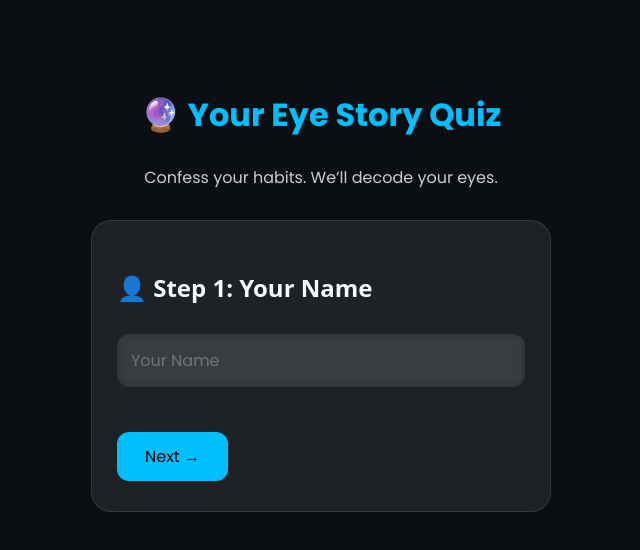
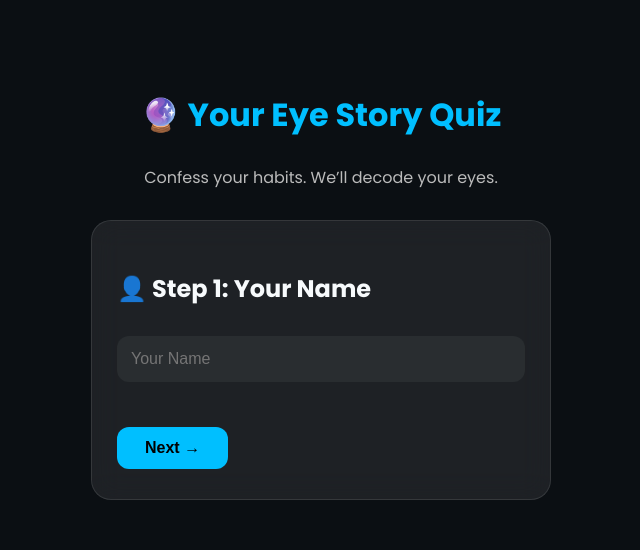
Before and after one commit to RudrakshSingh/lenstrackquiz, a Next.js app: page / in a window 1280 px wide. Shown: the top 550 px of the page, without its empty margins (319-959 px from the left). Built offline with nearby package versions, Linux system fonts and the light colour scheme.

Commit message:
Update quiz.module.css

```diff
--- a/styles/quiz.module.css
+++ b/styles/quiz.module.css
@@ -1,9 +1,9 @@
 /* styles/quiz.module.css */
 
-/* Glass quiz card styling + animations + colors */
+/* Font Import */
 @import url('https://fonts.googleapis.com/css2?family=Poppins:wght@400;500;600;700&display=swap');
 
-/* ---------------- CONTAINER ---------------- */
+/* ---------------- BASE CONTAINER ---------------- */
 .container {
   max-width: 500px;
   margin: 50px auto;
@@ -11,23 +11,24 @@
   display: flex;
   flex-direction: column;
   align-items: center;
+  font-family: 'Poppins', sans-serif;
 }
 
-/* ---------------- TITLES ---------------- */
+/* ---------------- TITLE ---------------- */
 .title {
   text-align: center;
   font-size: 2rem;
+  font-weight: 700;
   color: #00bfff;
   margin-bottom: 10px;
-  font-family: 'Poppins', sans-serif;
 }
 
+/* ---------------- SUB TITLE ---------------- */
 .sub {
   text-align: center;
   font-size: 1rem;
   margin-bottom: 30px;
-  color: #ccc;
-  font-family: 'Poppins', sans-serif;
+  color: #bbb;
 }
 
 /* ---------------- GLASS CARD ---------------- */
@@ -43,7 +44,6 @@
   border: 1px solid rgba(255, 255, 255, 0.1);
   box-sizing: border-box;
   transition: transform 0.3s ease, box-shadow 0.3s ease, opacity 0.5s ease;
-  overflow: hidden;
   opacity: 0;
   transform: translateY(30px);
 }
@@ -61,10 +61,9 @@
   color: #e0e0e0;
 }
 
-/* ---------------- INPUT FIELDS ---------------- */
+/* ---------------- INPUT FIELD ---------------- */
 .inputField {
   width: 100%;
-  box-sizing: border-box;
   padding: 14px;
   margin: 10px 0 20px 0;
   border-radius: 12px;
@@ -73,14 +72,12 @@
   font-size: 1rem;
   background-color: rgba(255, 255, 255, 0.05);
   color: #fff;
-  backdrop-filter: blur(5px);
-  font-family: 'Poppins', sans-serif;
   transition: transform 0.2s ease, box-shadow 0.2s ease;
 }
 
 .inputField:focus {
   transform: scale(1.02);
-  box-shadow: 0 0 10px rgba(0,191,255,0.4);
+  box-shadow: 0 0 10px rgba(0, 191, 255, 0.4);
 }
 
 /* ---------------- OPTIONS ---------------- */
@@ -100,13 +97,12 @@
   background-color: rgba(255, 255, 255, 0.05);
   cursor: pointer;
   transition: background-color 0.2s ease, transform 0.2s ease, box-shadow 0.2s ease;
-  font-family: 'Poppins', sans-serif;
 }
 
 .optionLabel:hover {
   background-color: rgba(0, 191, 255, 0.2);
   transform: scale(1.03);
-  box-shadow: 0 8px 20px rgba(0,191,255,0.3);
+  box-shadow: 0 8px 20px rgba(0, 191, 255, 0.3);
 }
 
 .optionLabel input {
@@ -131,18 +127,18 @@
   border: none;
   cursor: pointer;
   transition: transform 0.2s ease, background-color 0.2s ease, box-shadow 0.2s ease;
-  font-family: 'Poppins', sans-serif;
 }
 
 .buttonPrimary {
   background-color: #00bfff;
   color: #000;
+  font-weight: 600;
 }
 
 .buttonPrimary:hover {
   transform: scale(1.05);
   background-color: #009acd;
-  box-shadow: 0 6px 20px rgba(0,191,255,0.35);
+  box-shadow: 0 6px 20px rgba(0, 191, 255, 0.35);
 }
 
 .buttonBack {
@@ -159,12 +155,13 @@
 .buttonSubmit {
   background-color: #00bfff;
   color: #000;
+  font-weight: 600;
 }
 
 .buttonSubmit:hover {
   transform: scale(1.05);
   background-color: #009acd;
-  box-shadow: 0 6px 20px rgba(0,191,255,0.4);
+  box-shadow: 0 6px 20px rgba(0, 191, 255, 0.4);
 }
 
 /* ---------------- ERROR MESSAGE ---------------- */
@@ -193,34 +190,27 @@
   transition: width 0.4s ease;
 }
 
-/* ---------------- CARD FADE-IN ANIMATION ---------------- */
-@keyframes fadeInSlide {
-  0% { opacity: 0; transform: translateY(30px); }
-  100% { opacity: 1; transform: translateY(0); }
-}
-
-/* ---------------- RESULT PAGE SPECIFIC ---------------- */
+/* ---------------- RESULT PAGE ---------------- */
 .resultContainer {
   display: flex;
   flex-direction: column;
   align-items: center;
   padding: 30px;
-  max-width: 500px;
+  max-width: 550px;
   margin: 50px auto;
   background: rgba(255, 255, 255, 0.08);
   backdrop-filter: blur(20px);
   border-radius: 25px;
   border: 1px solid rgba(255,255,255,0.12);
-  font-family: 'Poppins', sans-serif;
   color: #fff;
   box-shadow: 0 8px 30px rgba(0,0,0,0.6);
+  text-align: center;
 }
 
 .resultTitle {
   font-size: 2rem;
   color: #00bfff;
   margin-bottom: 20px;
-  text-align: center;
 }
 
 .resultItem {
@@ -229,15 +219,41 @@
   color: #e0e0e0;
 }
 
+/* Add-ons & Notes section */
+.resultSection {
+  width: 100%;
+  margin-top: 20px;
+  text-align: left;
+}
+
+.resultSection h3 {
+  font-size: 1.2rem;
+  color: #fff;
+  margin-bottom: 10px;
+}
+
 .resultList {
   list-style: none;
   padding-left: 0;
-  margin-bottom: 20px;
+  margin: 0;
 }
 
 .resultList li {
-  padding: 8px 12px;
+  padding: 10px 14px;
   margin-bottom: 8px;
-  background: rgba(0,191,255,0.1);
+  background: rgba(0, 191, 255, 0.12);
   border-radius: 12px;
+  color: #d9f6ff;
+  transition: transform 0.2s ease, background-color 0.2s ease;
 }
+
+.resultList li:hover {
+  transform: scale(1.02);
+  background: rgba(0, 191, 255, 0.22);
+}
+
+/* ---------------- ANIMATIONS ---------------- */
+@keyframes fadeInSlide {
+  0% { opacity: 0; transform: translateY(30px); }
+  100% { opacity: 1; transform: translateY(0); }
+}
```
